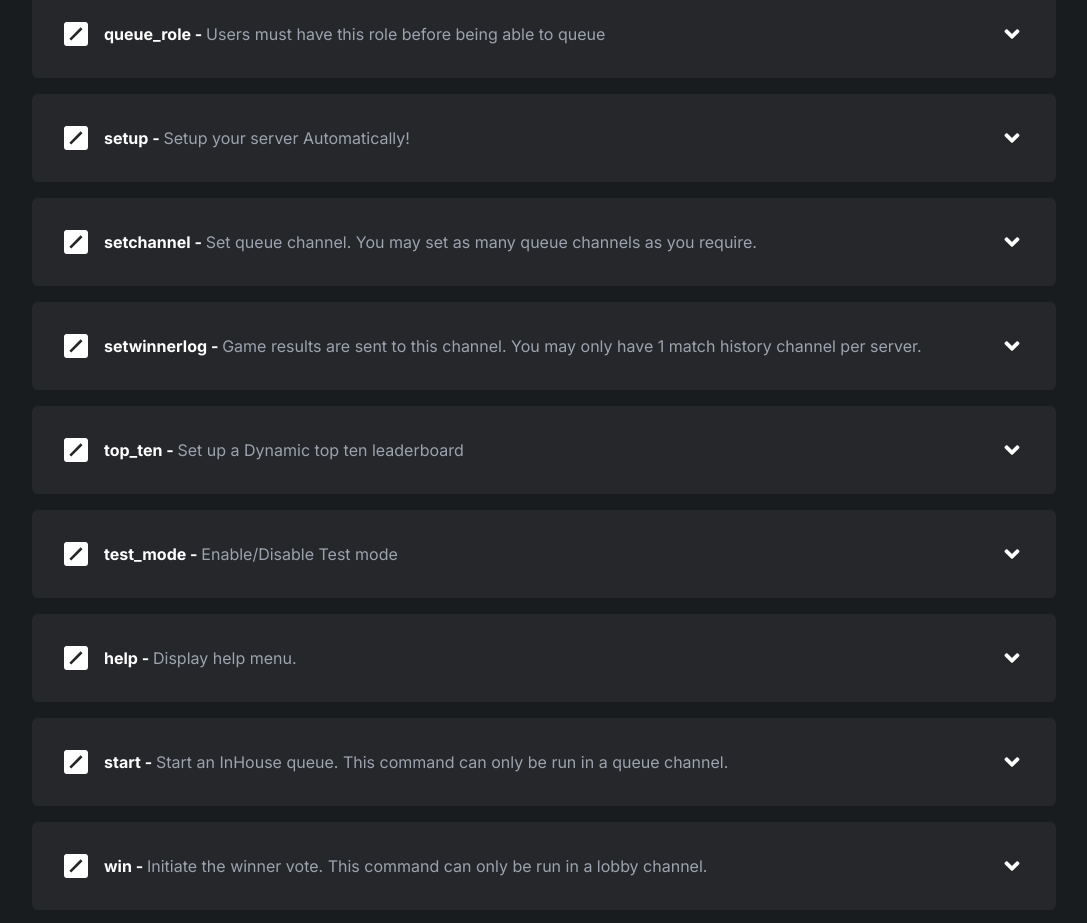
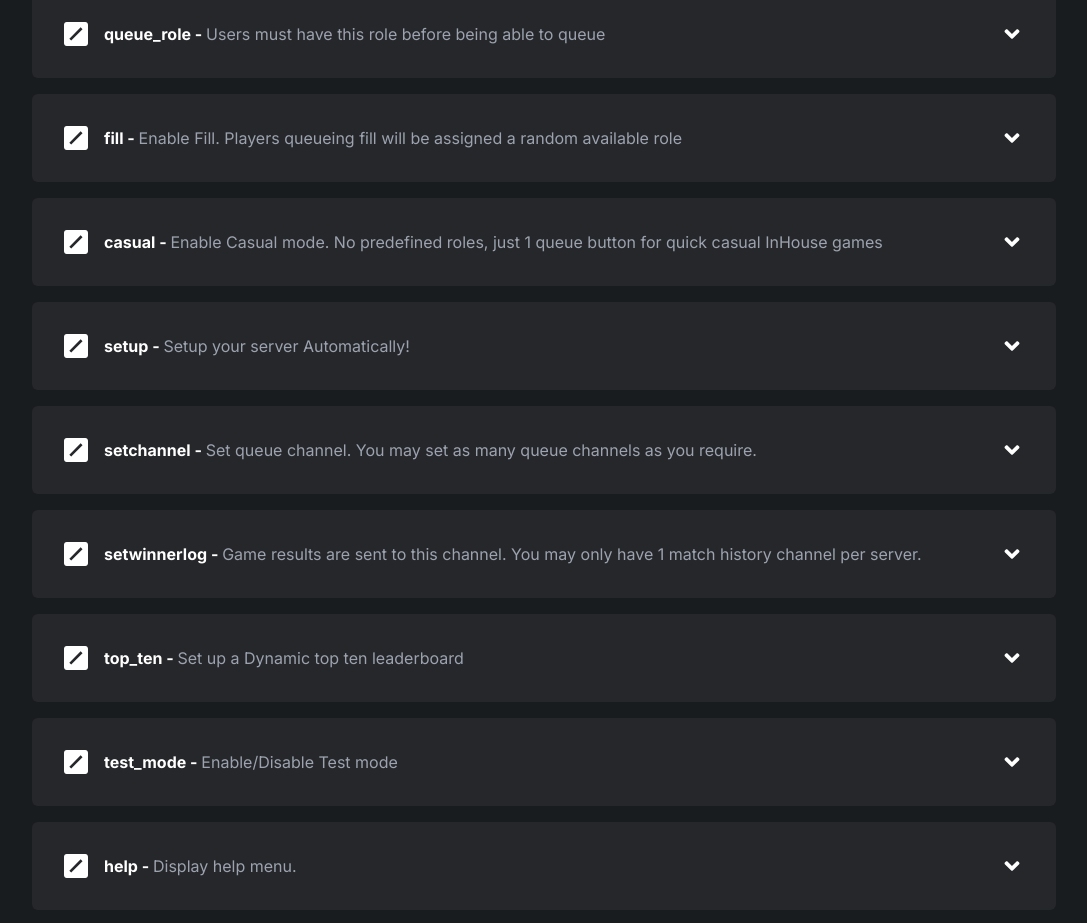
Before and after one commit to ItzDerock/InHouseQueue-site, a Next.js app: page /commands in a window 1280 px wide. Shown: the part 2040-2963 px from the top of the page, without its empty margins (96-1183 px from the left). Built offline with nearby package versions, Linux system fonts and the light colour scheme.

Commit message:
feat: add new commands v2.6.0

```diff
--- a/src/data/commands.ts
+++ b/src/data/commands.ts
@@ -192,6 +192,28 @@ const commands = [
       "/admin queue_role @InHouseQueue League of Legends"
       ]
   },
+  {
+    "name": "fill",
+    "type": "Admin",
+    "description": "Enable Fill. Players queueing fill will be assigned a random available role",
+    "usage": [
+      "/admin fill [condition]"
+    ],
+    "examples": [
+      "/admin fill True"
+      ]
+    },
+  {
+    "name": "casual",
+    "type": "Admin",
+    "description": "Enable Casual mode. No predefined roles, just 1 queue button for quick casual InHouse games",
+    "usage": [
+      "/admin casual [condition]"
+    ],
+    "examples": [
+      "/admin casual True"
+      ]
+    },
   {
     "name": "setup",
     "type": "Set-Up",
```
